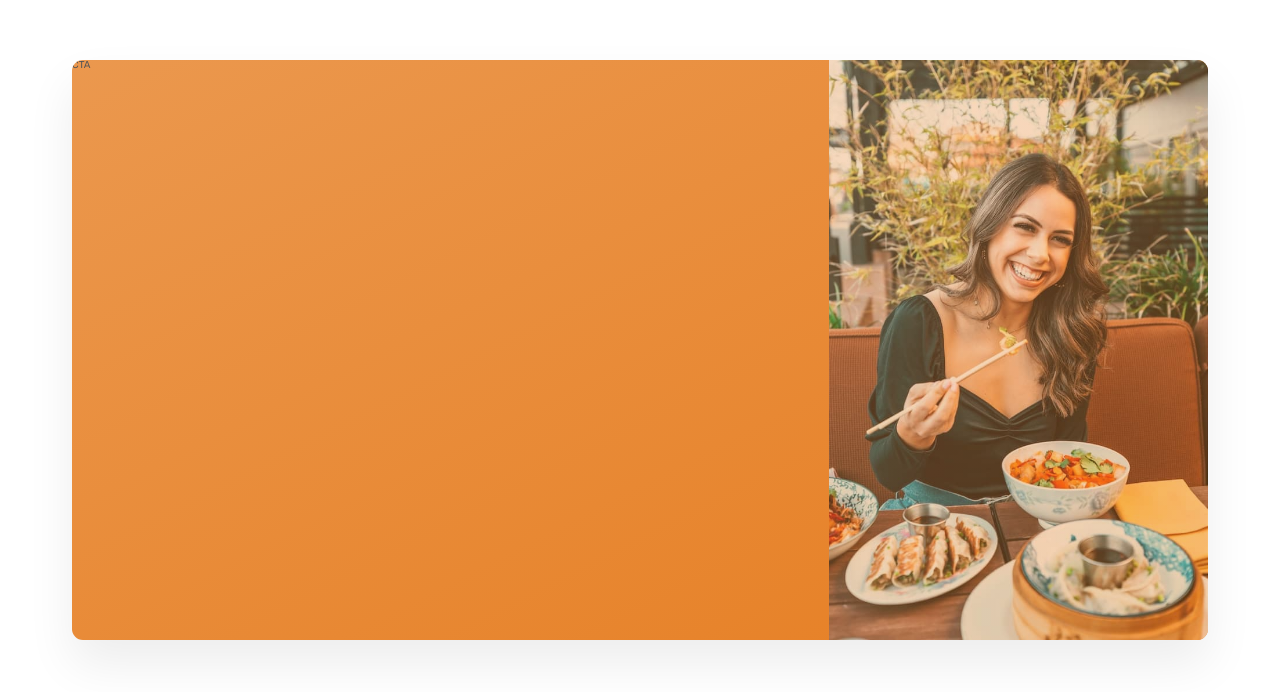
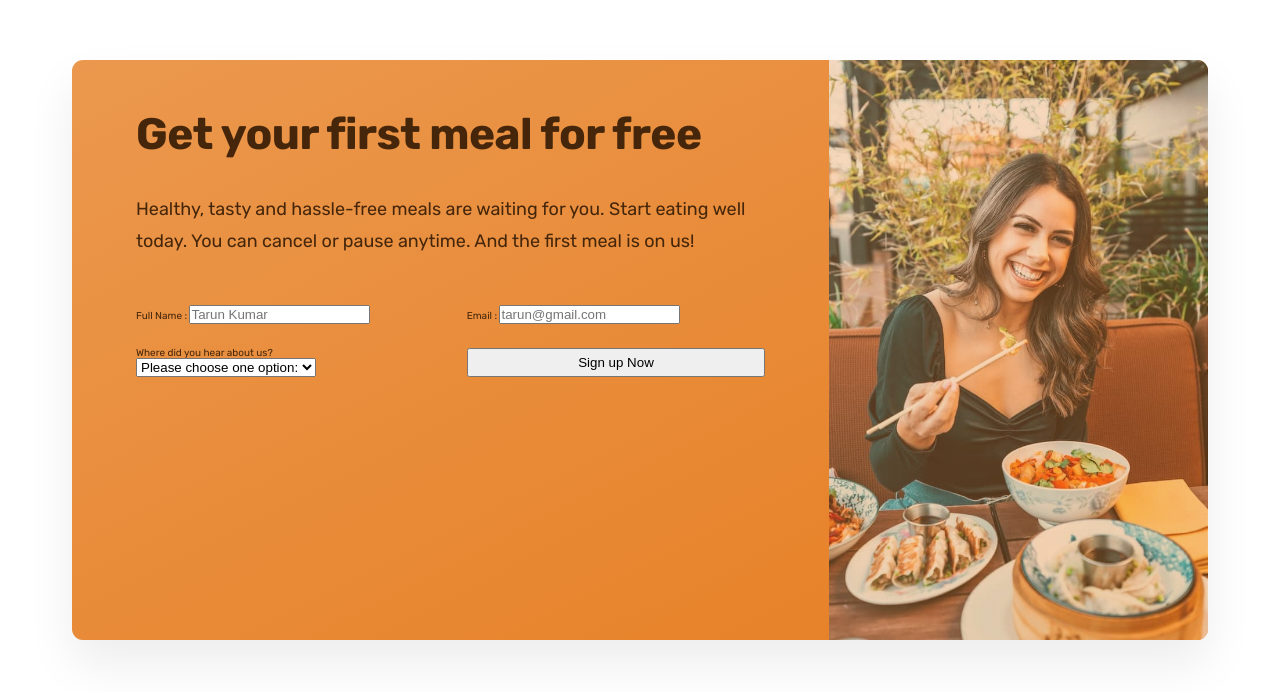
Before and after one commit to tarun8367/Omnifood, a plain HTML site: page index.html in a window 1280 px wide. Shown: the part 5992-6684 px from the top of the page. Drawn offline with nearby package versions, Linux system fonts and the light colour scheme.

Commit message:
CTA Section form layout completed

```diff
--- a/css/style.css
+++ b/css/style.css
@@ -470,6 +470,17 @@
 }
 
 .cta-text-box {
+  color: #45260a;
+  padding: 4.8rem 6.4rem 6.4rem 6.4rem;
+}
+.cta .heading-secondary {
+  color: #45260a;
+  margin-bottom: 3.2rem;
+}
+.cta-text {
+  font-size: 1.8rem;
+  line-height: 1.8;
+  margin-bottom: 4.8rem;
 }
 
 .cta-img-box {
@@ -482,3 +493,10 @@
   background-size: cover;
   background-position: center;
 }
+
+.cta-form {
+  display: grid;
+  grid-template-columns: 1fr 1fr;
+  column-gap: 3.2rem;
+  row-gap: 2.4rem;
+}
--- a/index.html
+++ b/index.html
@@ -531,7 +531,48 @@
       <section class="section-cta">
         <div class="container">
           <div class="cta">
-            <div class="cta-text-box">CTA</div>
+            <div class="cta-text-box">
+              <h2 class="heading-secondary">Get your first meal for free</h2>
+              <p class="cta-text">
+                Healthy, tasty and hassle-free meals are waiting for you. Start
+                eating well today. You can cancel or pause anytime. And the
+                first meal is on us!
+              </p>
+              <form class="cta-form" action="#">
+                <div>
+                  <label for="full-name">Full Name :</label>
+                  <input
+                    type="text"
+                    id="full-name"
+                    placeholder="Tarun Kumar"
+                    required
+                  />
+                </div>
+
+                <div>
+                  <label for="email">Email :</label>
+                  <input
+                    type="email"
+                    id="email"
+                    placeholder="tarun@gmail.com"
+                    required
+                  />
+                </div>
+
+                <div>
+                  <label for="select-where">Where did you hear about us?</label>
+                  <select id="select-where" required>
+                    <option value="">Please choose one option:</option>
+                    <option value="friends">Friends and family</option>
+                    <option value="youtube">Youtube</option>
+                    <option value="facebook">Facebook</option>
+                    <option value="web-search">Web-search</option>
+                  </select>
+                </div>
+
+                <button class="btn">Sign up Now</button>
+              </form>
+            </div>
             <div
               class="cta-img-box"
               role="img"
```
